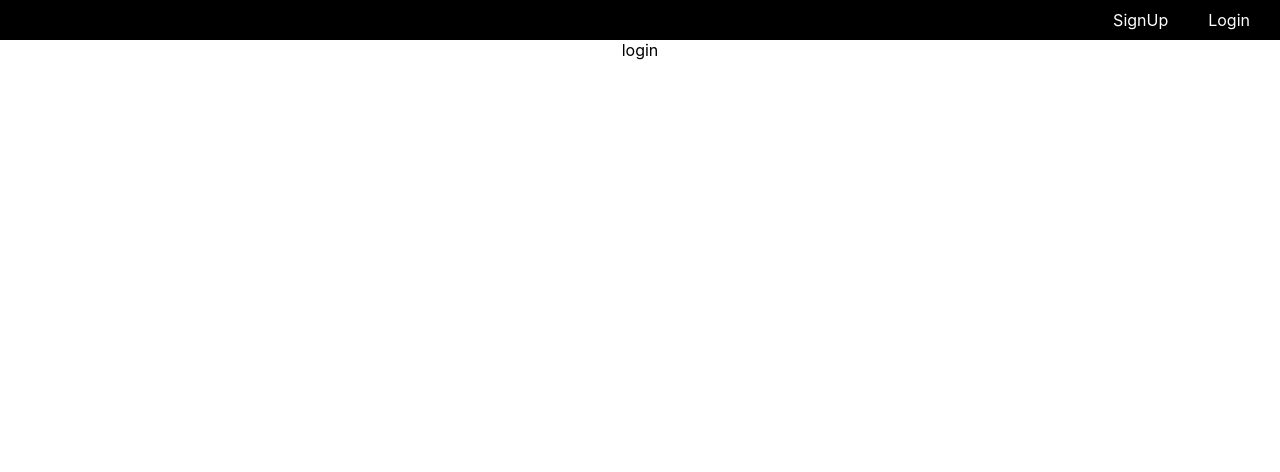
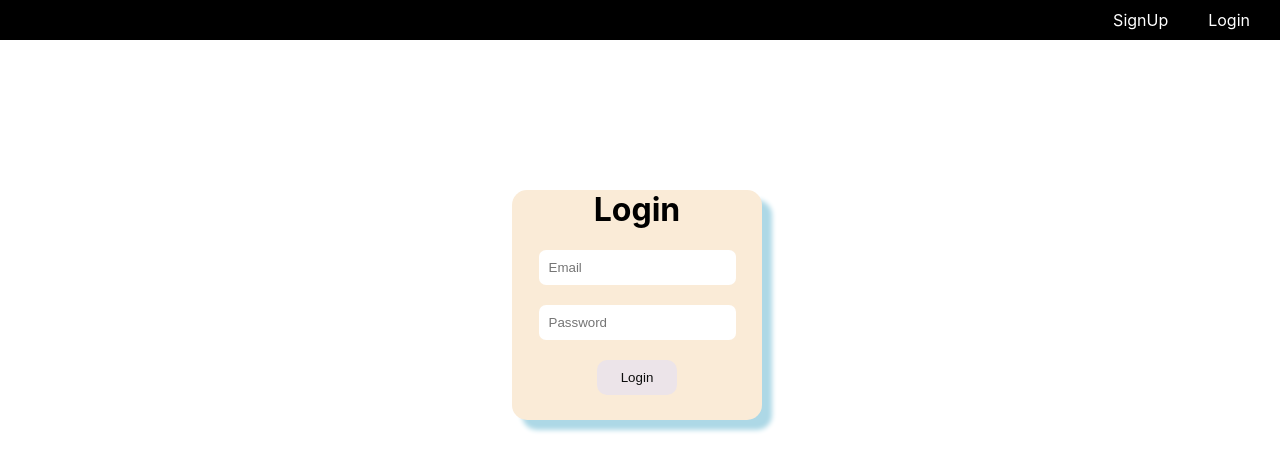
Before and after one commit to RahulGupta-8319/test-1, a React (Create React App) app: page /login in a window 1280 px wide. Shown: the top 472 px of the page. Built offline with nearby package versions, Linux system fonts and the light colour scheme.

Commit message:
frontend

```diff
--- a/src/App.css
+++ b/src/App.css
@@ -81,3 +81,12 @@
   border: none;
   padding: 10px;
 }
+.login{
+  background-color: antiquewhite;
+  width: 250px;
+  height: 230px;
+  border-radius: 15px;
+  margin: 150px 0% 0% 40%;
+  box-shadow:  10px 10px 5px lightblue;
+
+}
--- a/src/Componets/Login.jsx
+++ b/src/Componets/Login.jsx
@@ -1,11 +1,17 @@
-import React from 'react'
+import React from "react";
 
 const Login = () => {
   return (
-    <div>
-      login
+    <div className="login">
+      <h1>Login</h1>
+      <form>
+        <input className="input" type="email" placeholder="Email" /> <br />
+        <br />
+        <input className="input" type="password" placeholder="Password" /><br/><br/>
+        <button className="btn">Login</button>
+      </form>
     </div>
-  )
-}
+  );
+};
 
-export default Login
+export default Login;
--- a/src/Componets/SignUp.jsx
+++ b/src/Componets/SignUp.jsx
@@ -1,15 +1,34 @@
-import React from 'react'
+
+import {useState} from 'react'
+// import { json } from 'react-router-dom'
 
 const SignUp = () => {
+  const [name , setName] = useState("")
+  const [mobile , setMobile] = useState("")
+  const [email , setEmail] = useState("")
+  const [password , setPassword] = useState("")
+
+  const collectData = async (e) =>{
+    e.preventDefault()
+    console.log(name, mobile, email, password);
+    let result = await fetch("http://localhost:3001/signUp", {
+      method:"post",
+      headers: {'Content-Type': 'application/json'},
+      body:JSON.stringify({name, mobile, email, password})
+    })
+    result = await result.json()
+    console.log(result);
+  }
+
   return (
     <div className='signup'>
     <h1>Sign Up</h1>
       <form>
-        <input className='input' type="text" placeholder='Name' /><br/><br/>
-        <input className='input' type="email" placeholder='Email' /><br/><br/>
-        <input className='input' type="number" placeholder='Mobile' />  <br/><br/>
-        <input className='input' type="password" placeholder='PassWord' /><br/><br/>
-        <button className='btn'>Register</button>
+        <input className='input' type="text" placeholder='Name' value={name} onChange={(e) => setName(e.target.value)} /><br/><br/>
+        <input className='input' type="email" placeholder='Email' value={email} onChange={(e) => setEmail(e.target.value)} /><br/><br/>
+        <input className='input' type="number" placeholder='Mobile' value={mobile} onChange={(e) => setMobile(e.target.value)} />  <br/><br/>
+        <input className='input' type="password" placeholder='PassWord' value={password} onChange={(e) => setPassword(e.target.value)} /><br/><br/>
+        <button className='btn' onClick={collectData}>Register</button>
 
       </form>
     </div>
```
